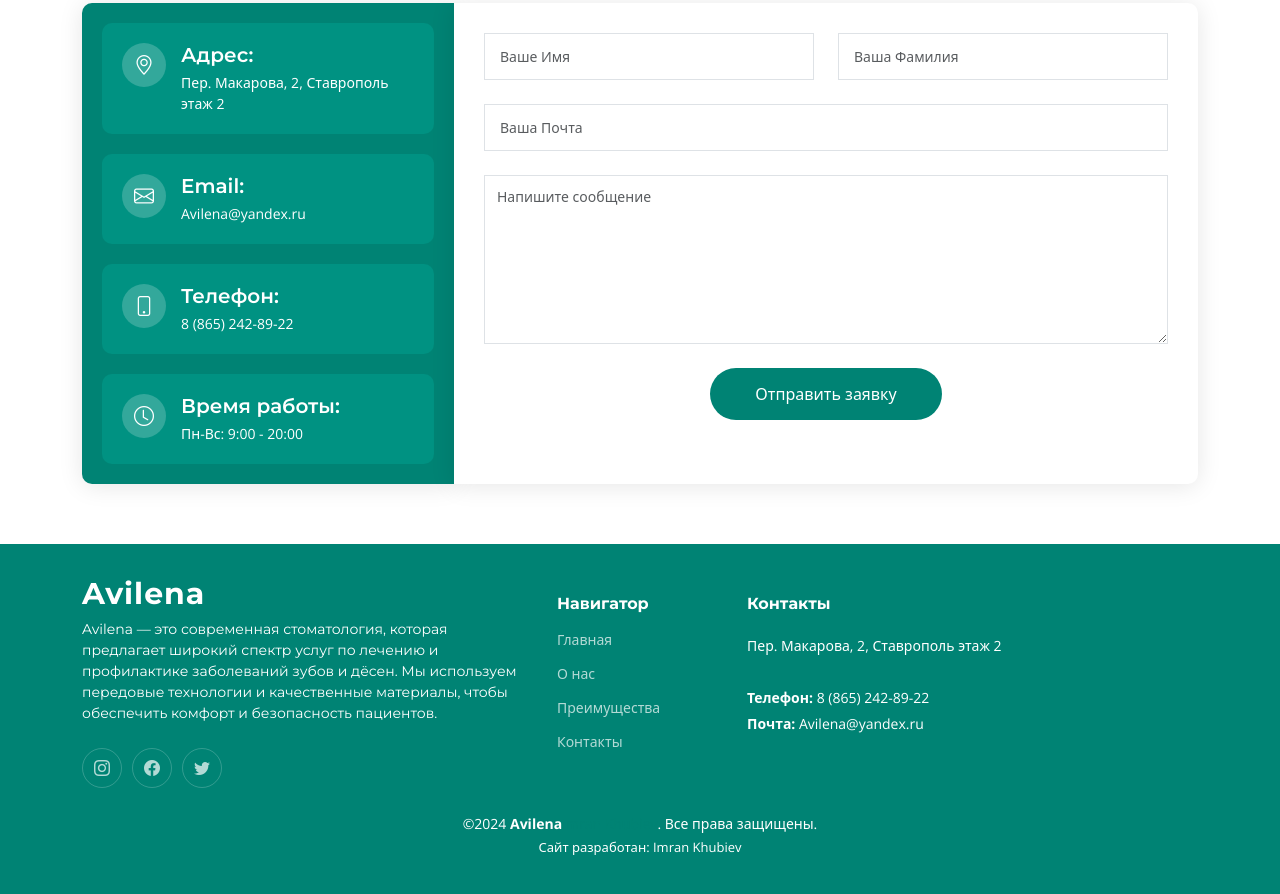
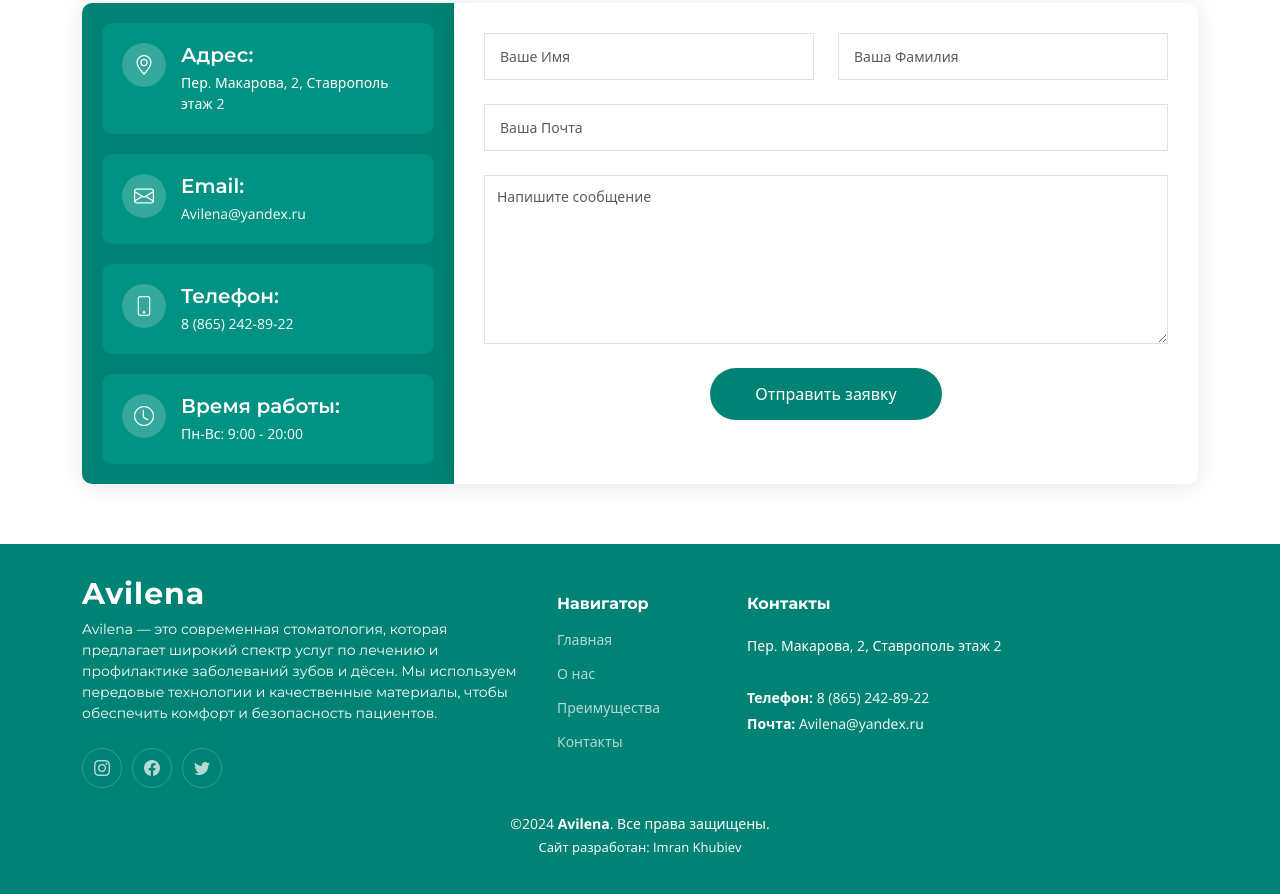
Before and after one commit to imrankhubiev/Avilena, a plain HTML site: page index.html in a window 1280 px wide. Shown: the part 4665-5559 px from the top of the page. Drawn offline with nearby package versions, Linux system fonts and the light colour scheme.

Commit message:
Update index.html

```diff
--- a/index.html
+++ b/index.html
@@ -499,14 +499,14 @@
 
     <div class="container mt-4">
       <div class="copyright">
-        &copy;2024 <strong><span>Avilena</span></strong><a href="https://imrankhubiev.github.io/Portfolio/">Imran Khubiev</a>. Все права защищены.
+        &copy;2024 <strong><span>Avilena</span></strong>. Все права защищены.
       </div>
       <div class="credits">
         <!-- All the links in the footer should remain intact. -->
         <!-- You can delete the links only if you purchased the pro version. -->
         <!-- Licensing information: https://bootstrapmade.com/license/ -->
         <!-- Purchase the pro version with working PHP/AJAX contact form: https://bootstrapmade.com/impact-bootstrap-business-website-template/ -->
-       Сайт разработан: <a href="#">Imran Khubiev</a>
+       Сайт разработан: <a href="https://imrankhubiev.github.io/Portfolio/">Imran Khubiev</a>
       </div>
     </div>
 
```
